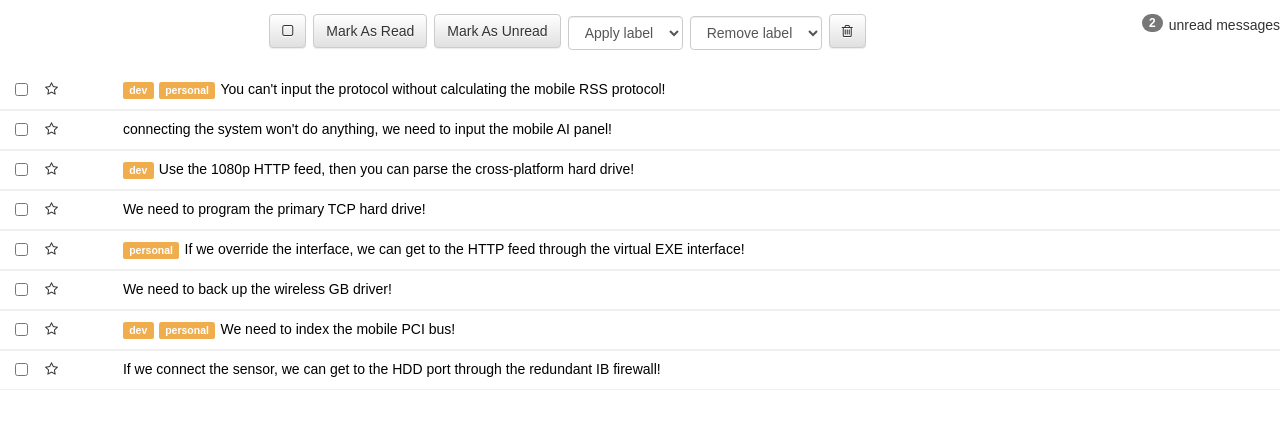
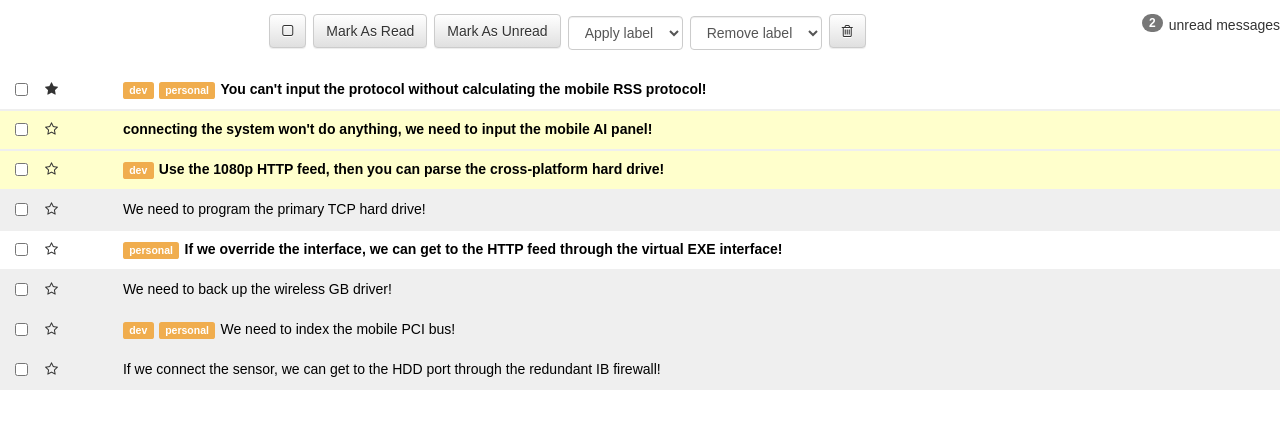
Before and after one commit to rsvaldes/reac, a React (Create React App) app: page / in a window 1280 px wide. Shown: the top 428 px of the page. Built offline with nearby package versions, Linux system fonts and the light colour scheme.

Commit message:
read or unread display

```diff
--- a/src/Message.jsx
+++ b/src/Message.jsx
@@ -5,7 +5,7 @@ class Message extends React.Component {
 
   render() {
     return (
-      <div className = {"row message" + (this.props.message.selected === true ? "row message selected" : " ")} >
+      <div className = {"row message" + (this.props.message.selected === true ? "row message selected" : " ") + (this.props.message.read === true ? "read" : " unread")} >
         <div className="col-xs-1">
         <div className="row">
           <div className="col-xs-2">
--- a/src/index.js
+++ b/src/index.js
@@ -12,7 +12,7 @@ const messages = [
     "id": 1,
     "subject": "You can't input the protocol without calculating the mobile RSS protocol!",
     "read": false,
-    "starred": false,
+    "starred": true,
     "selected": false,
     "labels": ["dev", "personal"]
   },
@@ -21,7 +21,7 @@ const messages = [
     "subject": "connecting the system won't do anything, we need to input the mobile AI panel!",
     "read": false,
     "starred": false,
-    "selected": false,
+    "selected": true,
     "labels": []
   },
   {
@@ -29,7 +29,7 @@ const messages = [
     "subject": "Use the 1080p HTTP feed, then you can parse the cross-platform hard drive!",
     "read": false,
     "starred": false,
-    "selected": false,
+    "selected": true,
     "labels": ["dev"]
   },
   {
```
